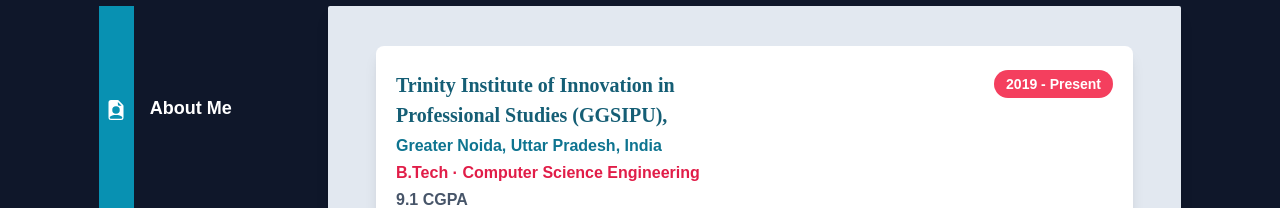
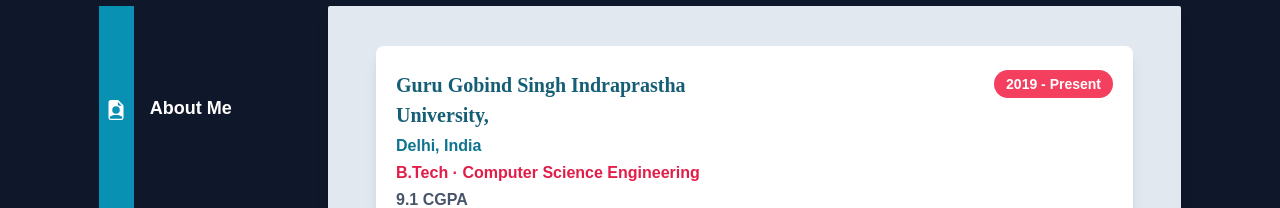
Before and after one commit to Mohit-Thapliyal/My-Portfolio, a React (Create React App) app: page / in a window 1280 px wide. Both pictures are taken after a click on the item "Education". Shown: the part 953-1161 px from the top of the page. Built offline with nearby package versions, Linux system fonts and the light colour scheme.

Commit message:
update message

```diff
--- a/src/components/About/Education/Education.jsx
+++ b/src/components/About/Education/Education.jsx
@@ -4,8 +4,8 @@
 const educationDetails = [
   {
     id: "edu1",
-    uniName: "Trinity Institute of Innovation in Professional Studies (GGSIPU)",
-    location: "Greater Noida, Uttar Pradesh, India",
+    uniName: "Guru Gobind Singh Indraprastha University",
+    location: "Delhi, India",
     courseName: "B.Tech · Computer Science Engineering",
     marks: "9.1 CGPA",
     duration: "2019 - Present",
--- a/src/components/Contact/Contact.jsx
+++ b/src/components/Contact/Contact.jsx
@@ -40,12 +40,11 @@
         (error) => {
           console.log(error.text);
           setMessageType(false);
-          // console.log('guguyg')
         }
       );
-    // form.current.user_name.value = "";
-    // form.current.user_email.value = "";
-    // form.current.message.value = "";
+    form.current.user_name.value = "";
+    form.current.user_email.value = "";
+    form.current.message.value = "";
 
     setMessageSent(true);
     setTimeout(() => {
```
